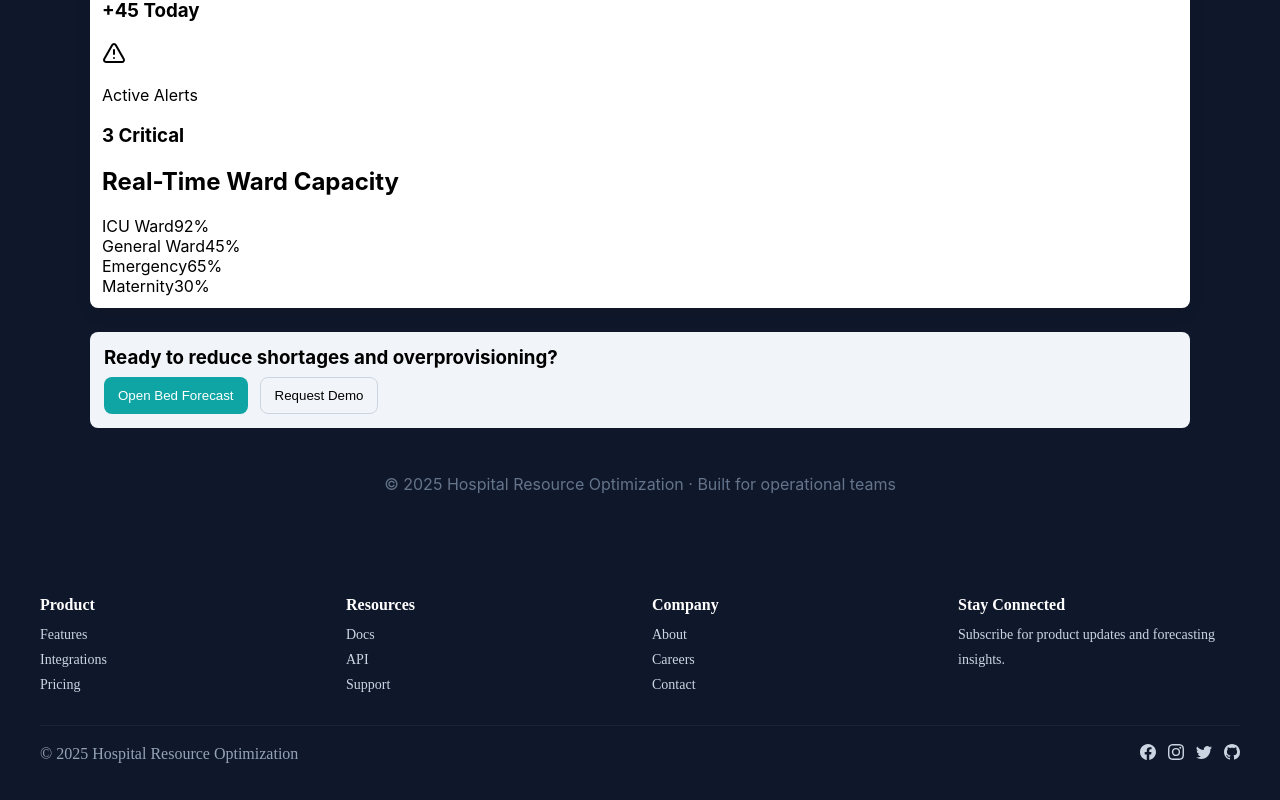
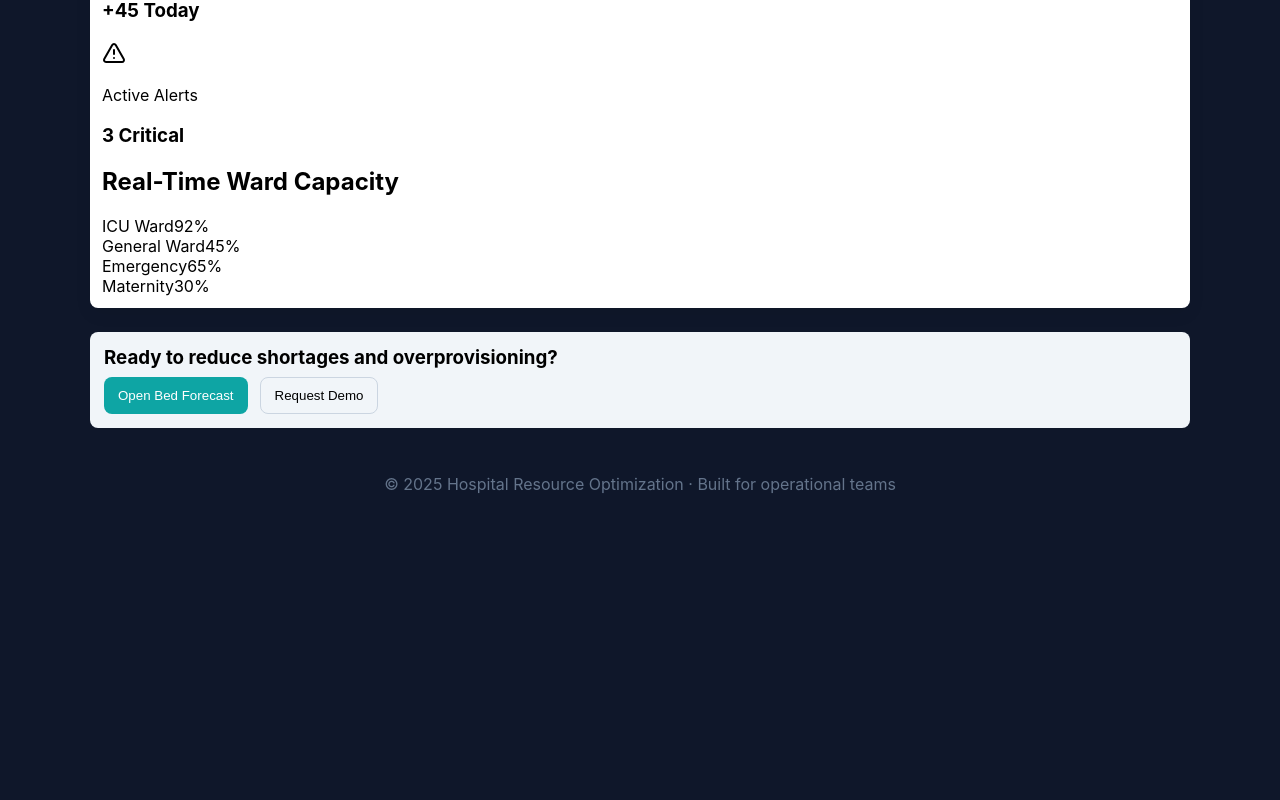
Before and after one commit to lochanajayasinghe/Hospital-Resource-Optimization-and-Demand-Forecasting-System, a React (Create React App) app in the folder frontend/: page / in a window 1280 px wide. Shown: the part 680-1480 px from the top of the page. After the commit the page ends 1192 px from the top, so only its background shows below. Built offline with nearby package versions, Linux system fonts and the light colour scheme.

Commit message:
Update App.jsx

```diff
--- a/frontend/src/App.jsx
+++ b/frontend/src/App.jsx
@@ -1,13 +1,13 @@
 
 import './App.css'
 import { Outlet } from 'react-router-dom'
-import MyFooter from './components/MyFooter'
+
 
 function App() {
   return (
     <div className='min-h-screen'>
       <Outlet />
-      <MyFooter />
+
     </div>
   )
 }
```
